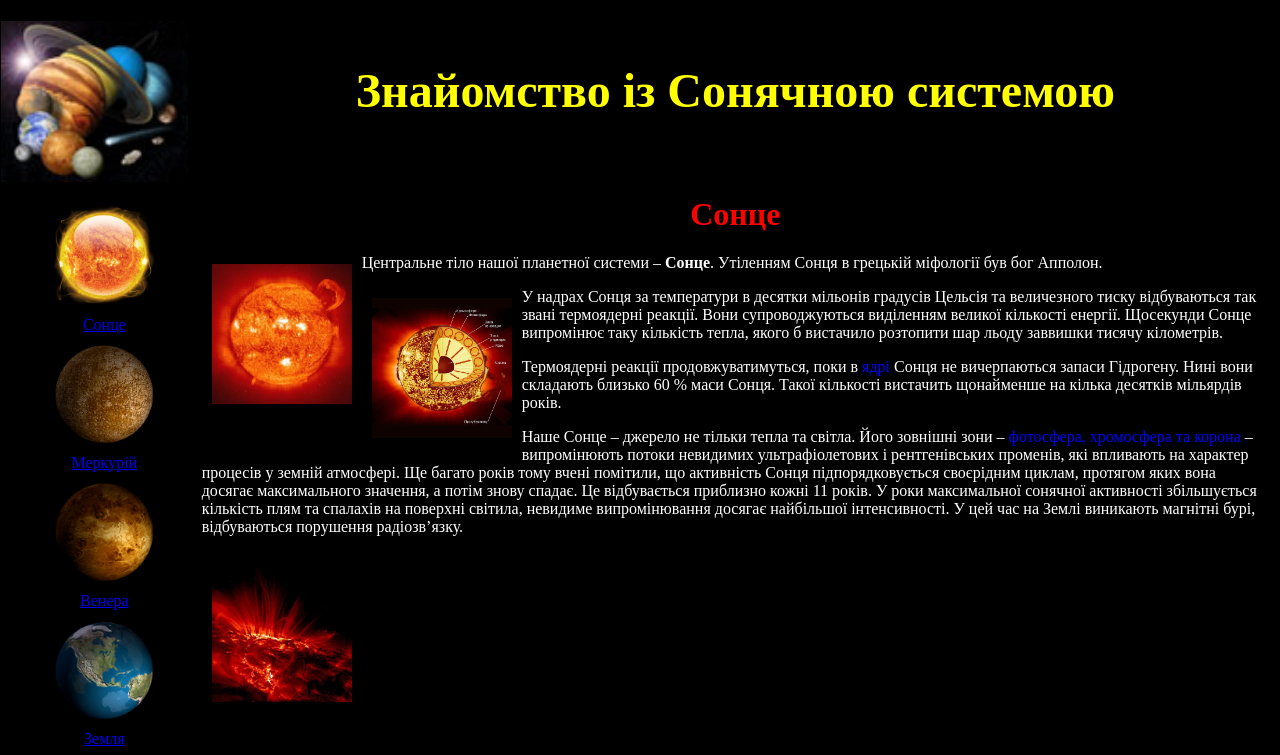
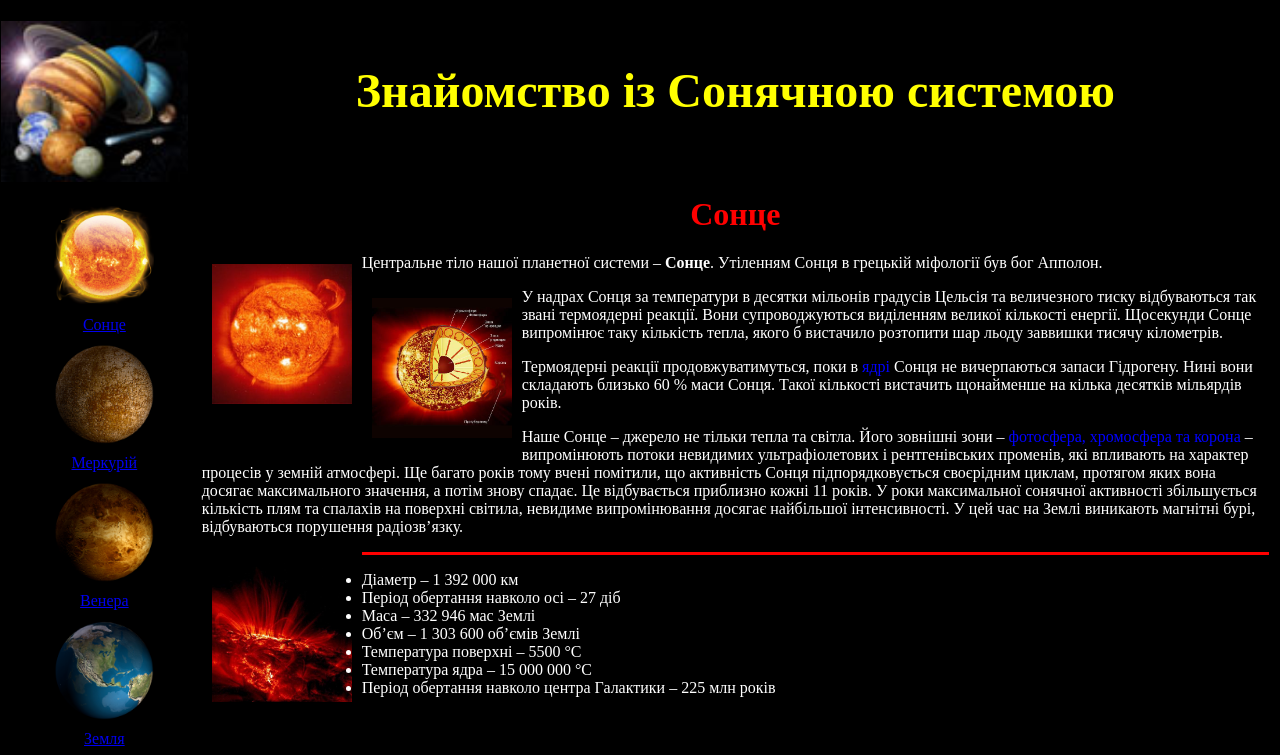
Before and after one commit to Patlatiy169/Patlatiy169.github.io, a plain HTML site: page soln.html in a window 1280 px wide. Shown: the top 755 px of the page. Drawn offline with Linux system fonts and the light colour scheme.

Commit message:
Add files via upload

```diff
--- a/soln.html
+++ b/soln.html
@@ -33,6 +33,17 @@
 
 		<p>Наше Сонце – джерело не тільки тепла та світла. Його зовнішні зони – <font color="blue">фотосфера, хромосфера та корона</font> – випромінюють потоки невидимих ультрафіолетових і рентгенівських променів, які впливають на характер процесів у земній атмосфері. Ще багато років тому вчені помітили, що активність Сонця підпорядковується своєрідним циклам, протягом яких вона досягає максимального значення, а потім знову спадає. Це відбувається приблизно кожні 11 років. У роки максимальної сонячної активності збільшується кількість плям та спалахів на поверхні світила, невидиме випромінювання досягає найбільшої інтенсивності. У цей час на Землі виникають магнітні бурі, відбуваються порушення радіозв’язку.
 		<p><IMG src="IMG\sol1.jpg" align="left" width="140" alt="Сонце" Hspace="10" Vspace="10">
+
+		<hr size=3px color="red">
+		<ul>
+		<li>Діаметр – 1 392 000 км</li>
+		<li>Період обертання навколо осі – 27 діб</li>
+		<li>Маса – 332 946 мас Землі</li>
+		<li>Об’єм – 1 303 600 об’ємів Землі</li>
+		<li>Температура поверхні – 5500 °С</li>
+		<li>Температура ядра – 15 000 000 °С</li>
+		<li>Період обертання навколо центра Галактики – 225 млн років</li>
+		</ul>
 		</td>
 	</body>
 </html>
```
